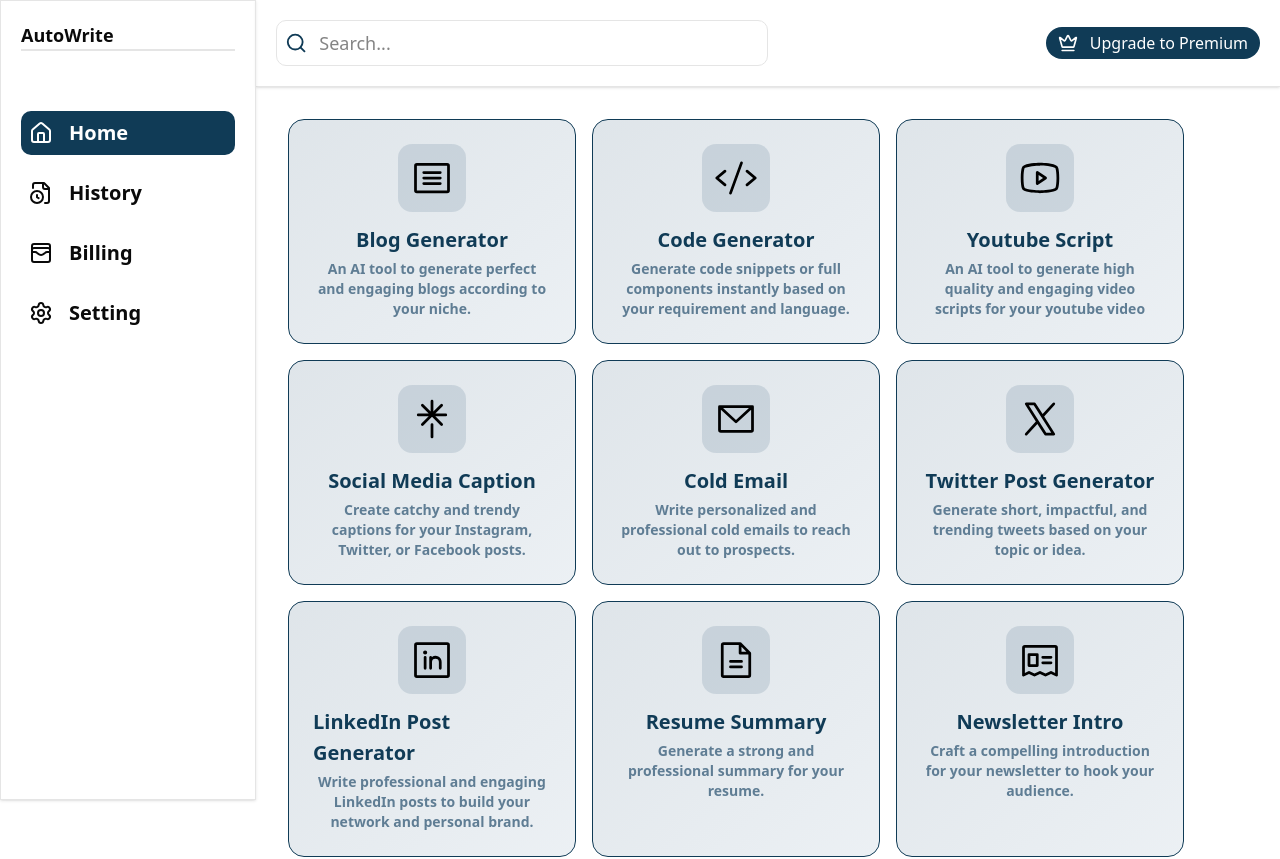
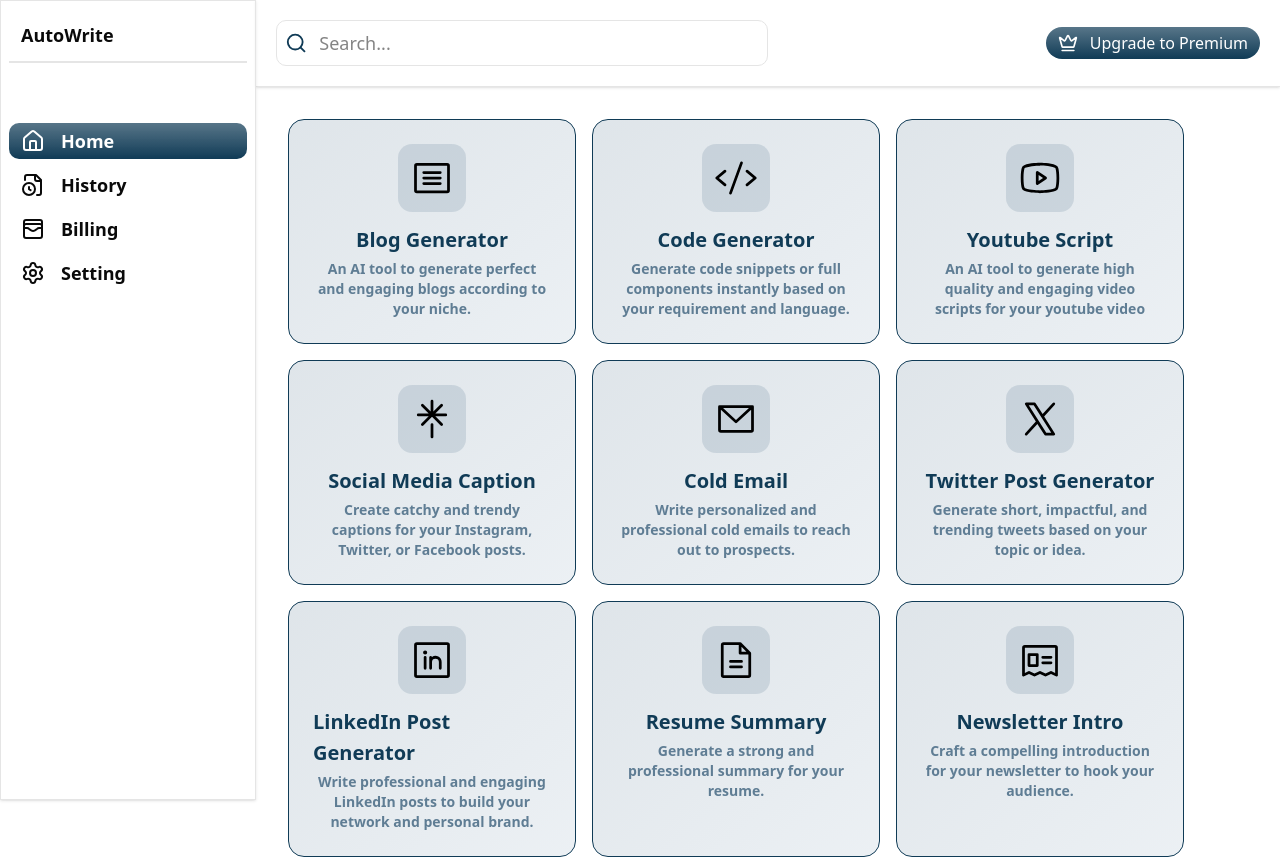
Before and after one commit to i-ankit01/AutoWrite, a Next.js app: page /dashboard in a window 1280 px wide. Shown: the top 859 px of the page. Built offline with nearby package versions, Linux system fonts and the light colour scheme.

Commit message:
ui change

```diff
--- a/src/app/dashboard/_components/Header.tsx
+++ b/src/app/dashboard/_components/Header.tsx
@@ -15,7 +15,7 @@
           />
         </div>
         <div>
-          <h2 className="ml-2 px-3 py-1 bg-primary text-white rounded-full flex items-center gap-3 cursor-pointer">
+          <h2 className="ml-2 px-3 py-1 bg-gradient-to-b from-primary/70 to-primary text-white rounded-full flex items-center gap-3 cursor-pointer">
             <Crown className="w-5"/>
             Upgrade to Premium
           </h2>
--- a/src/app/dashboard/_components/SideBar.tsx
+++ b/src/app/dashboard/_components/SideBar.tsx
@@ -31,16 +31,16 @@
   ];
 
   return (
-    <div className="h-screen p-5 border shadow-sm">
-      <div className="text-lg font-bold mb-15 border-b-2">AutoWrite</div>
+    <div className="h-screen p-2 border shadow-sm">
+      <div className="text-lg font-bold p-3 mb-15 border-b-2">AutoWrite</div>
       <div>
         {MenuList.map((menu, index) => (
           <div
             key={index}
-            className={`flex items-center justify-left gap-4 font-semibold mb-4 p-2 ${
-              path == menu.path ? "hover:bg-primary" : "hover:bg-neutral-200"
-            } cursor-pointer p-1 rounded-lg text-xl ${
-              path == menu.path && "bg-primary text-white"
+            className={`flex items-center justify-left gap-4 font-semibold mb-2 pl-3 pt-1 pb-1 ${
+              path == menu.path ? "hover:bg-gradient-to-b from-primary/70 to-primary text-white" : "hover:bg-neutral-200"
+            } cursor-pointer p-1 rounded-lg text-lg ${
+              path == menu.path && "bg-gradient-to-b from-primary/70 to-primary text-white"
             }`}
           >
             <menu.icon />
```
